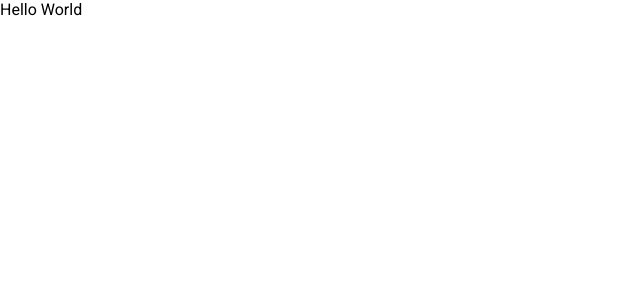
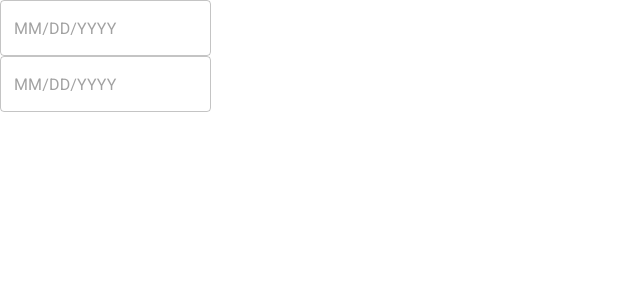
Before and after one commit to zeagle848/TRIPCO-POC, a React (Create React App) app: page / in a window 1280 px wide. Shown: the top 300 px of the page, without its empty margins (0-640 px from the left). Built offline with nearby package versions, Linux system fonts and the light colour scheme.

Commit message:
Configured settings and started component work

```diff
--- a/src/App.js
+++ b/src/App.js
@@ -1,10 +1,11 @@
 import './App.css';
+import { DateSelector } from './components/body/property/room/booking_info/booking_info_components/date_selector';
 
 export function App() {
 
   return (
     <div>
-      Hello World
+        <DateSelector/>
     </div>
   );
 }
--- /dev/null
+++ b/src/components/body/property/room/booking_info/booking_info_components/date_selector.js
@@ -0,0 +1,18 @@
+import { DatePicker } from '@mui/x-date-pickers';
+import { LocalizationProvider } from '@mui/x-date-pickers/LocalizationProvider';
+import { AdapterDayjs } from '@mui/x-date-pickers/AdapterDayjs';
+
+export function DateSelector(){
+    return(
+        <LocalizationProvider dateAdapter={AdapterDayjs}>
+            <div>
+                <div>
+                    <DatePicker />
+                </div>
+                <div>
+                    <DatePicker />
+                </div>
+            </div>
+        </LocalizationProvider>
+    )
+}
```
Also changed, not shown: package.json (+8 -0 lines), tsconfig.json (deleted, +0 -26 lines), .eslintrc.js (added), src/components/body/property/room/booking_info/booking_info_components/date_picker.js (deleted), 1 other file (tests, documents, lock files or other folders).
